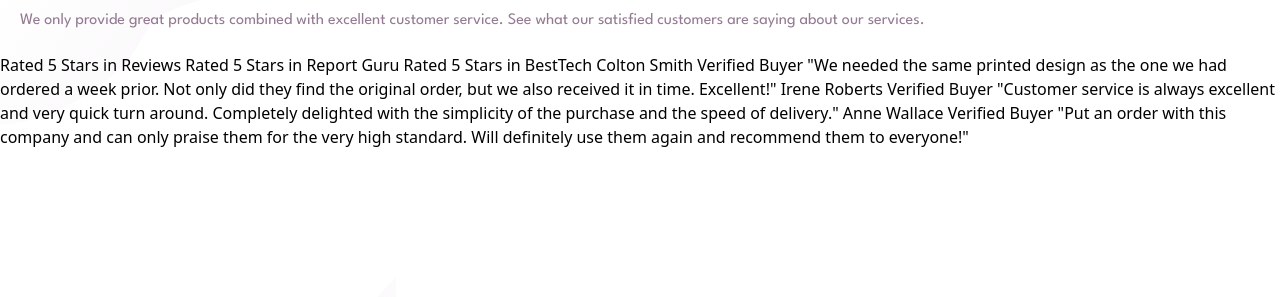
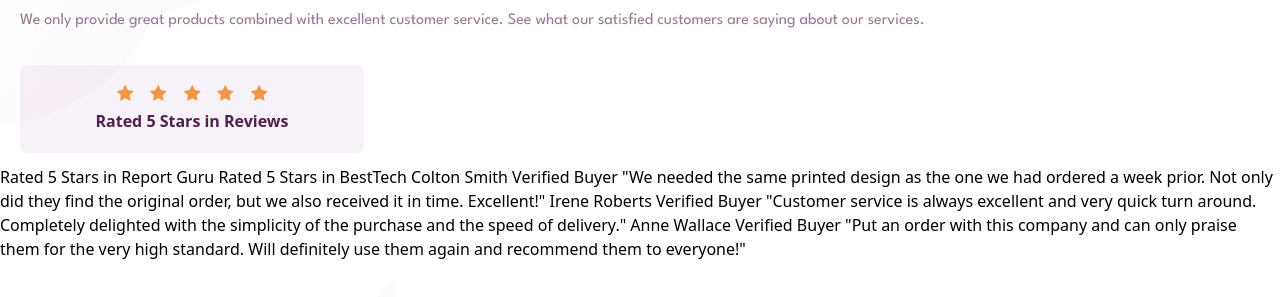
Before and after one commit to Abaljerind/social-proof-section-master, a website: page index.html in a window 1280 px wide. Shown: the part 107-404 px from the top of the page. Drawn offline with Linux system fonts and the light colour scheme.

Commit message:
add 1 rating + style

```diff
--- a/index.html
+++ b/index.html
@@ -37,13 +37,25 @@
           </div>
 
           <!-- rating -->
+          <div class="flex w-96 flex-wrap px-5">
+            <div class="mx-auto mb-3 mt-3 w-full rounded-lg bg-lightGrayishMagenta py-2">
+              <div class="mt-3 flex flex-wrap justify-evenly px-20">
+                <img src="./images/icon-star.svg" alt="Star icon" />
+                <img src="./images/icon-star.svg" alt="Star icon" />
+                <img src="./images/icon-star.svg" alt="Star icon" />
+                <img src="./images/icon-star.svg" alt="Star icon" />
+                <img src="./images/icon-star.svg" alt="Star icon" />
+              </div>
+              <p class="mb-3 mt-2 text-center font-bold text-veryDarkMagenta">Rated 5 Stars in Reviews</p>
+            </div>
+          </div>
         </div>
       </div>
     </section>
-    Rated 5 Stars in Reviews Rated 5 Stars in Report Guru Rated 5 Stars in BestTech Colton Smith Verified Buyer "We needed the same printed design as the one we had ordered a week
-    prior. Not only did they find the original order, but we also received it in time. Excellent!" Irene Roberts Verified Buyer "Customer service is always excellent and very quick
-    turn around. Completely delighted with the simplicity of the purchase and the speed of delivery." Anne Wallace Verified Buyer "Put an order with this company and can only
-    praise them for the very high standard. Will definitely use them again and recommend them to everyone!"
+    Rated 5 Stars in Report Guru Rated 5 Stars in BestTech Colton Smith Verified Buyer "We needed the same printed design as the one we had ordered a week prior. Not only did they
+    find the original order, but we also received it in time. Excellent!" Irene Roberts Verified Buyer "Customer service is always excellent and very quick turn around. Completely
+    delighted with the simplicity of the purchase and the speed of delivery." Anne Wallace Verified Buyer "Put an order with this company and can only praise them for the very high
+    standard. Will definitely use them again and recommend them to everyone!"
 
     <!-- <div class="attribution">
       Challenge by
```
Also changed, not shown: css/output.css.
